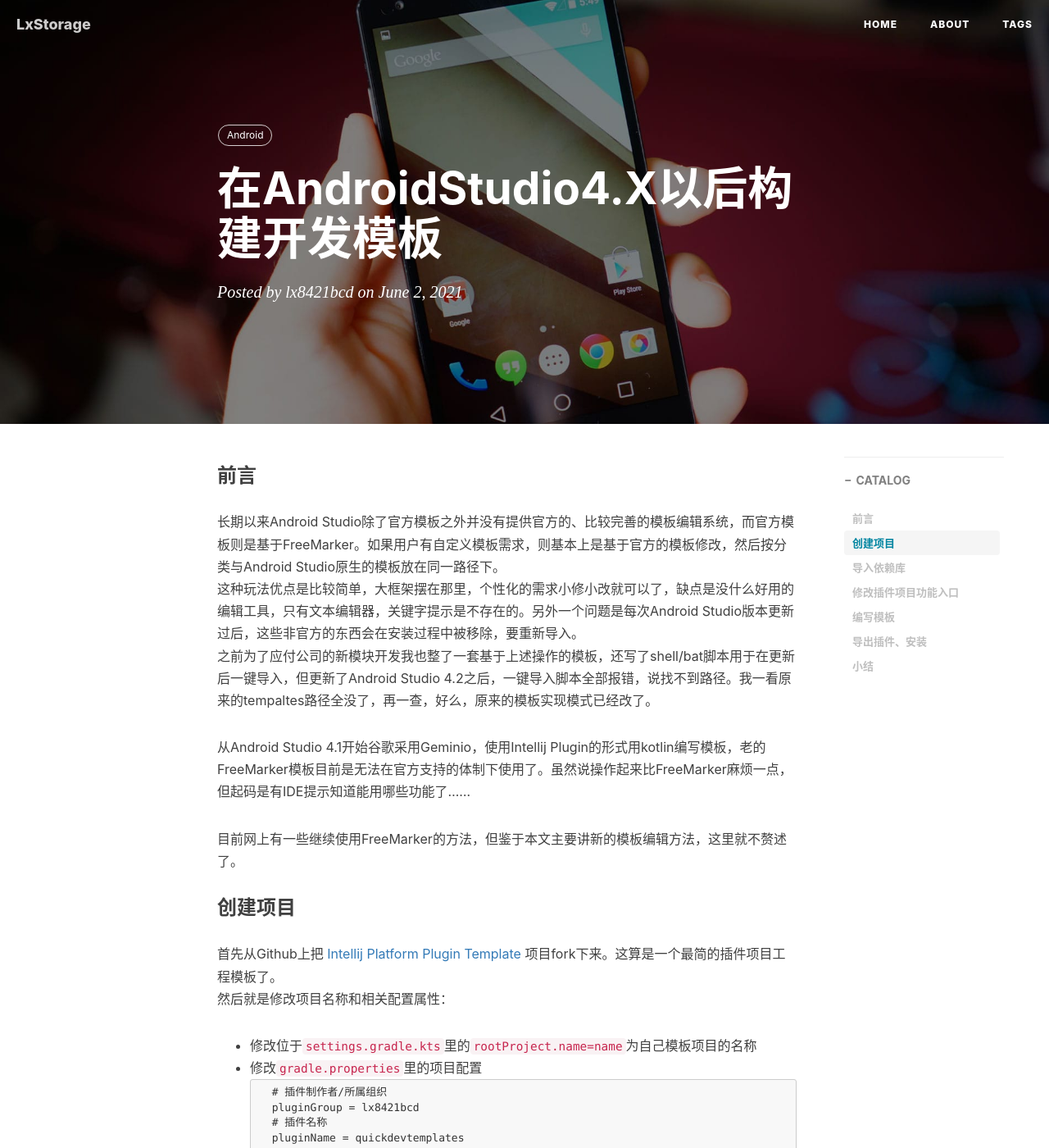
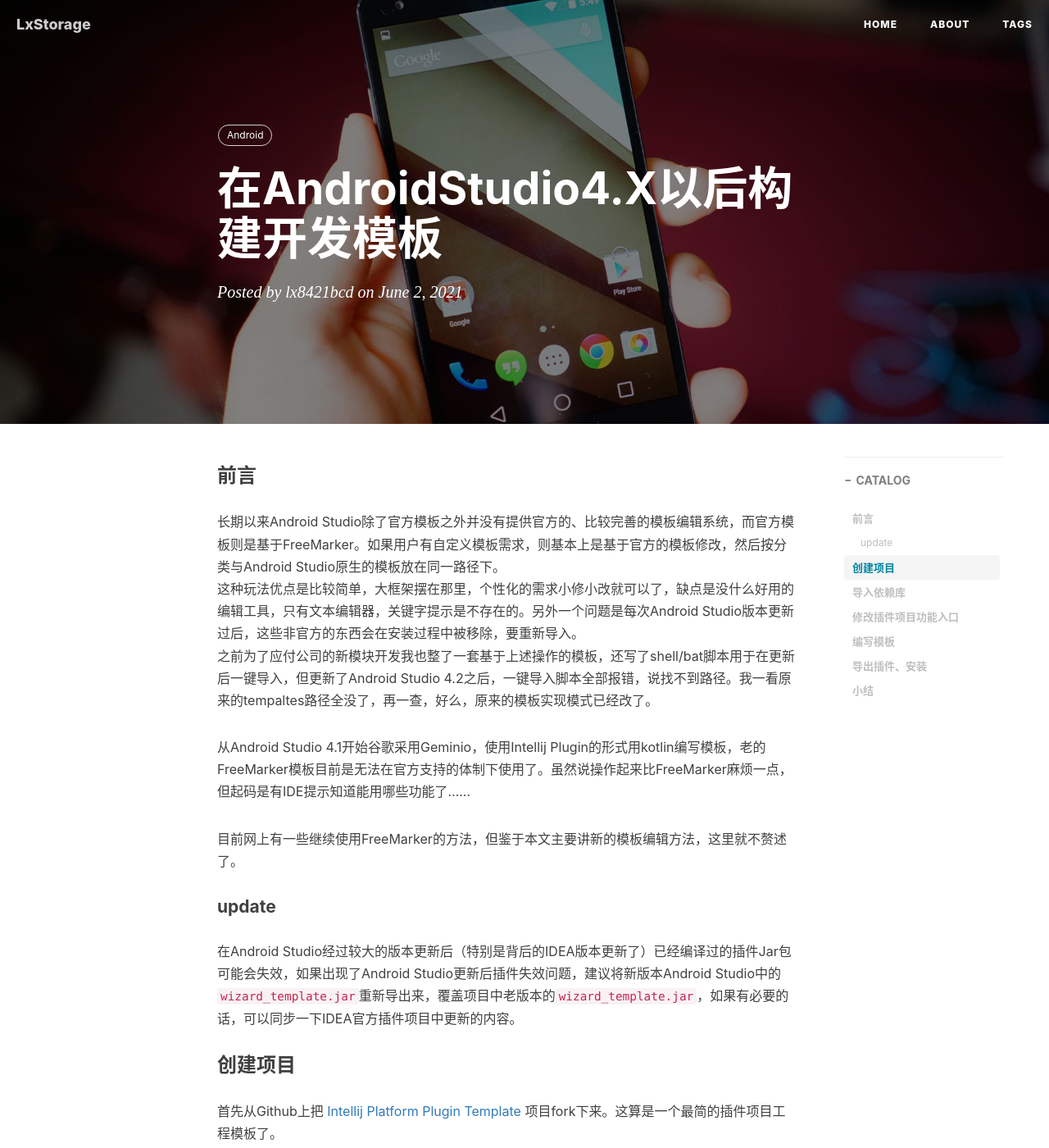
Before and after one commit to lx8421bcd/lx8421bcd.github.io, a Jekyll site: the page built from _posts/2021-06-02-在AndroidStudio4.X以后构建开发模板.md, in a window 1280 px wide and 1400 px high. Shown: the whole window at 82% size. Built offline with Jekyll 4.4.1, drawn with Linux system fonts in a browser that asks for light colours; nearby versions of some CDN libraries; comment, search, counter and statistics services are not loaded.

Commit message:
update post

````diff
--- a/_posts/2021-06-02-在AndroidStudio4.X以后构建开发模板.md
+++ b/_posts/2021-06-02-在AndroidStudio4.X以后构建开发模板.md
@@ -18,6 +18,10 @@ tags:
 从Android Studio 4.1开始谷歌采用Geminio，使用Intellij Plugin的形式用kotlin编写模板，老的FreeMarker模板目前是无法在官方支持的体制下使用了。虽然说操作起来比FreeMarker麻烦一点，但起码是有IDE提示知道能用哪些功能了……
 
 目前网上有一些继续使用FreeMarker的方法，但鉴于本文主要讲新的模板编辑方法，这里就不赘述了。
+
+#### update
+在Android Studio经过较大的版本更新后（特别是背后的IDEA版本更新了）已经编译过的插件Jar包可能会失效，如果出现了Android Studio更新后插件失效问题，建议将新版本Android Studio中的```wizard_template.jar```重新导出来，覆盖项目中老版本的```wizard_template.jar```，如果有必要的话，可以同步一下IDEA官方插件项目中更新的内容。
+
 
 ### 创建项目
 首先从Github上把 [Intellij Platform Plugin Template](https://github.com/JetBrains/intellij-platform-plugin-template) 项目fork下来。这算是一个最简的插件项目工程模板了。
````
